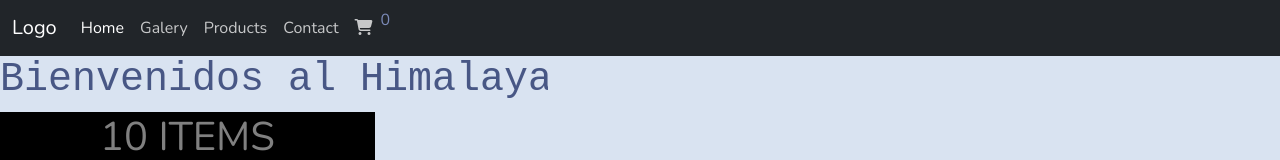
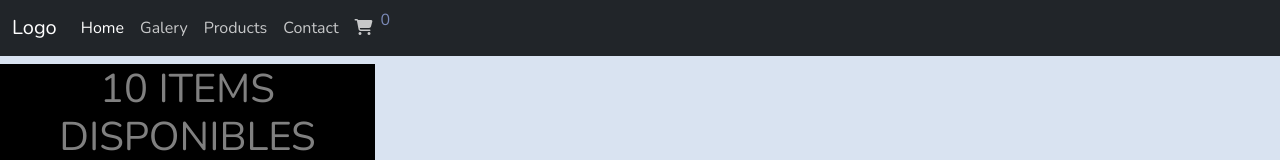
Before and after one commit to JMinio/react-workshop, a React (Create React App) app: page / in a window 1280 px wide. Shown: the top 160 px of the page. Built offline with nearby package versions, Linux system fonts and the light colour scheme.

Commit message:
ItemDetail & ItemJs

```diff
--- a/package.json
+++ b/package.json
@@ -6,8 +6,10 @@
     "@testing-library/jest-dom": "^5.16.5",
     "@testing-library/react": "^13.4.0",
     "@testing-library/user-event": "^13.5.0",
+    "fetch": "^1.1.0",
     "react": "^18.2.0",
     "react-dom": "^18.2.0",
+    "react-router-dom": "^6.11.1",
     "react-scripts": "5.0.1",
     "web-vitals": "^2.1.4"
   },
--- a/src/App.jsx
+++ b/src/App.jsx
@@ -1,13 +1,17 @@
 import './styles.css';
 import NavBar from "./Components/NavBar/NavBar"
 import ItemListContainer from './Components/ItemListContainer/ItemListContainer';
+import { BrowserRouter, Routes, Route  } from 'react-router-dom';
 
 function App() {
   return (
-    <div className="App">
-      <NavBar />
-      <ItemListContainer msg="Bienvenidos al Himalaya" desc="Welcome to my store."/>
-    </div>
+    <BrowserRouter>
+      <NavBar/>
+      <Routes>
+         <Route exact path="/" element={<ItemListContainer/>}/>
+         <Route exact path="/category/:categoryId" element={<ItemListContainer/>}/>
+      </Routes>
+    </BrowserRouter>
   );
 }
 
```
Also changed, not shown: src/Components/ItemDetail/ItemDetail.css (added), src/Components/ItemDetail/ItemDetail.jsx (added), 1 other file (tests, documents, lock files or other folders).
